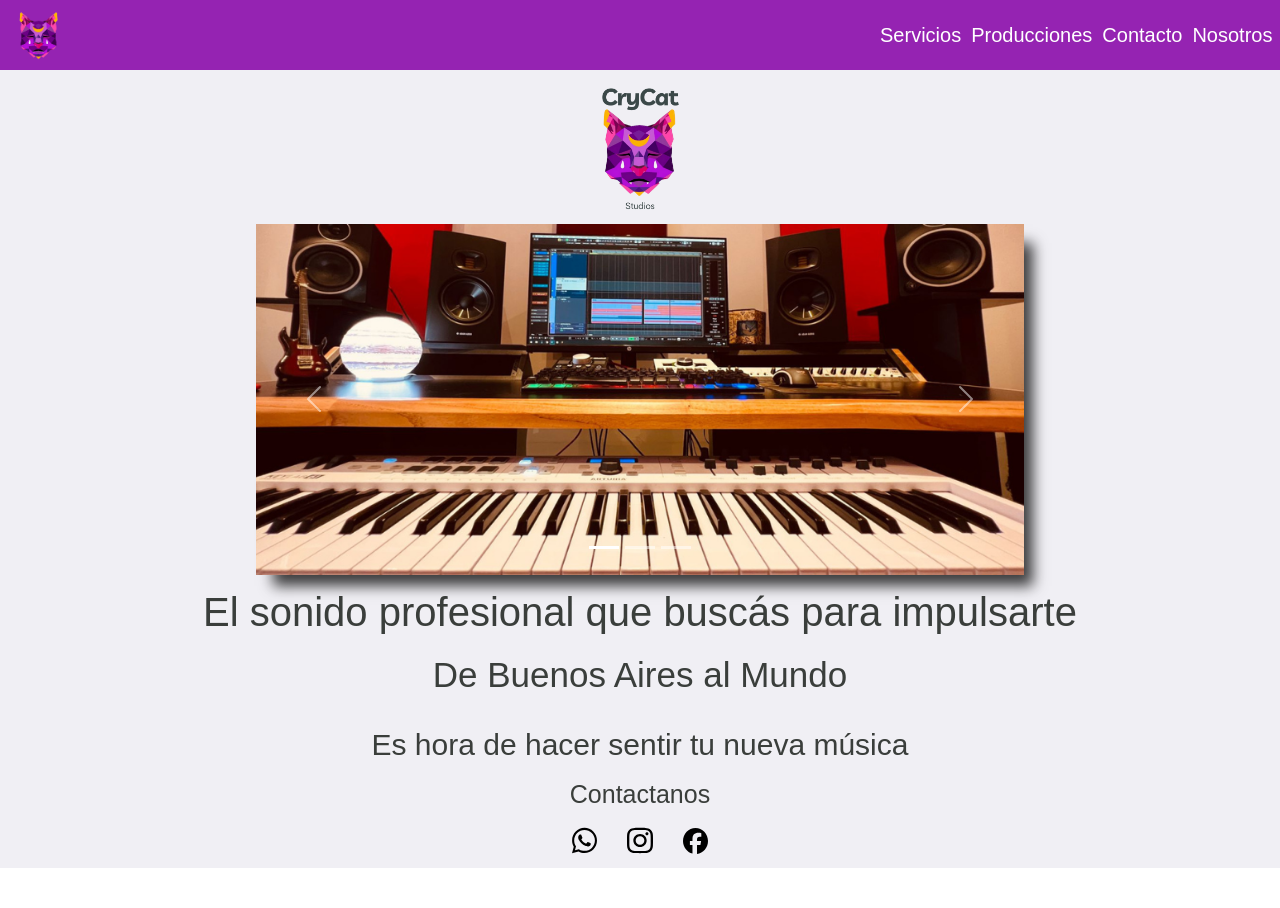
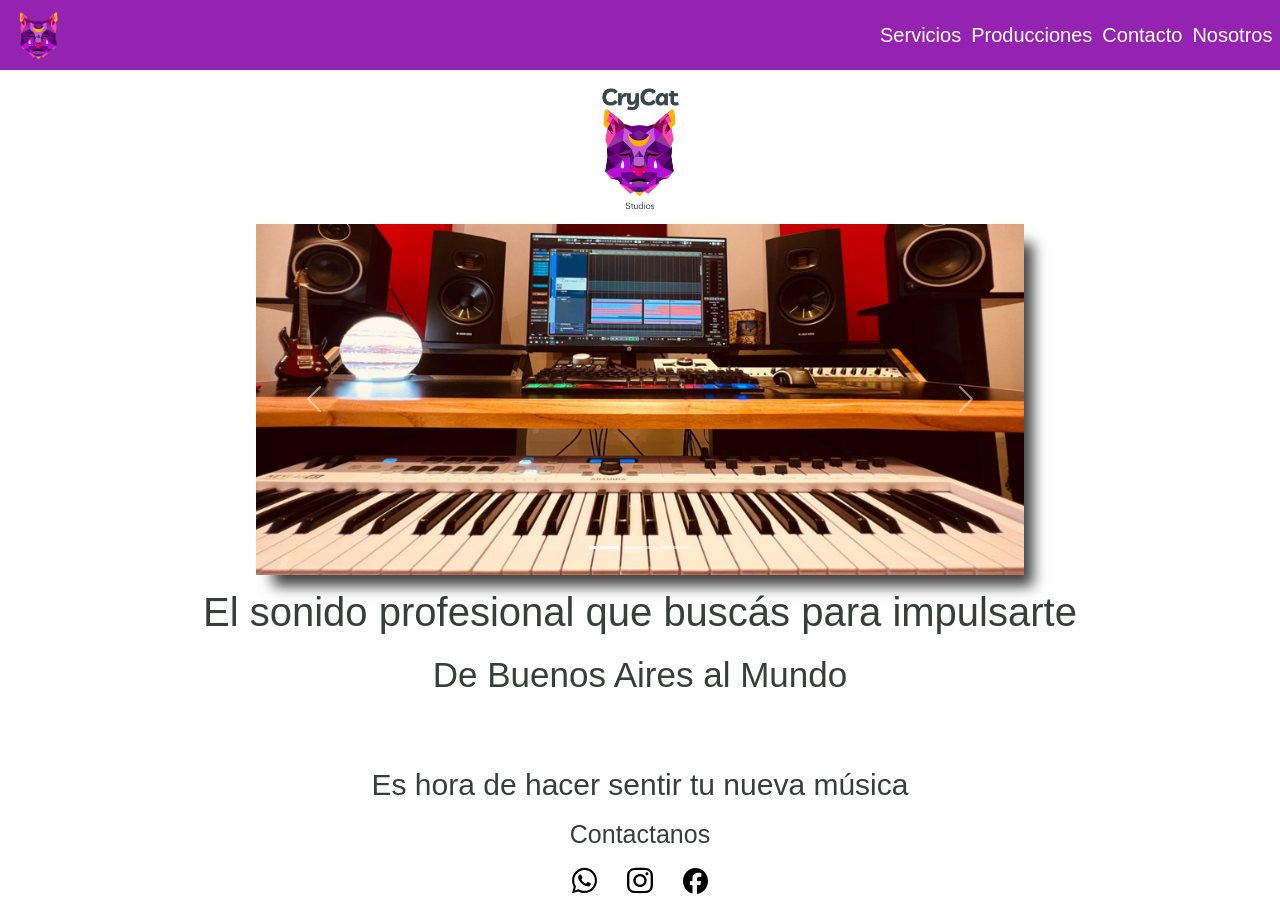
Before and after one commit to eduardo-godoy/crycats-tudios, a plain HTML site: page index.html in a window 1280 px wide. Before the commit the page ends 868 px from the top, so only its background shows below. Drawn offline with nearby package versions, Linux system fonts and the light colour scheme; a web font is replaced by a local one.

Commit message:
arreglando el footer

```diff
--- a/assets/css/styles.css
+++ b/assets/css/styles.css
@@ -9,10 +9,11 @@
 }
 
 .body{
-    height: 100vh;
+    height: auto;
     width: 100%;
-    height: auto;
-    background-color: #F0EFF4;
+    min-height: 100vh;
+    padding-bottom: 100px;
+    position: relative;
 }
 
 .header-desktop{
@@ -295,6 +296,11 @@ textarea{
 
 .footer{
     width: 100%;
+    margin-top: 1%;
+    margin-bottom: 0;
+    height: 60px;
+    position: absolute;
+    bottom: 0;
 }
 
 .footer h2{
```
